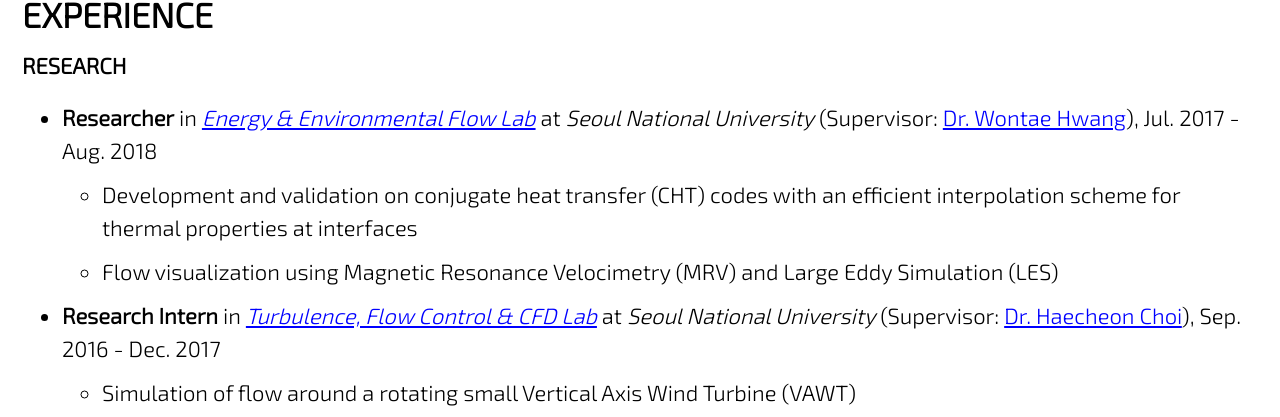
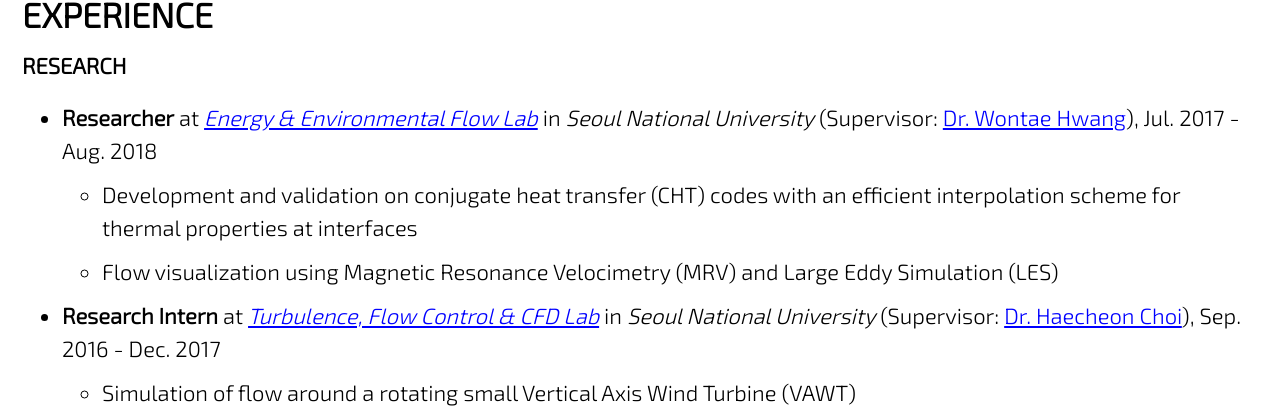
Before and after one commit to jun9303/jun9303.github.io, a Jekyll site: the page built from _pages/about.md, in a window 1280 px wide and 1400 px high, scrolled down 1365 px. Shown: the part 156-573 px from the top of the window. Built offline with Jekyll 4.4.1, drawn with Linux system fonts in a browser that asks for light colours; cached includes are drawn as plain includes; nearby versions of some CDN libraries; some of the changed text lies outside the part shown.

Commit message:
Signed-off-by: Joon <jun9303@gmail.com>

```diff
--- a/_pages/about.md
+++ b/_pages/about.md
@@ -57,11 +57,11 @@ feature_row:
 
 ### RESEARCH
 
-- **Researcher** in *[Energy & Environmental Flow Lab](http://eeflow.snu.ac.kr)* at *Seoul National University* (Supervisor: [Dr. Wontae Hwang](http://me.snu.ac.kr/node/141)), Jul. 2017 - Aug. 2018
+- **Researcher** at *[Energy & Environmental Flow Lab](http://eeflow.snu.ac.kr)* in *Seoul National University* (Supervisor: [Dr. Wontae Hwang](http://me.snu.ac.kr/node/141)), Jul. 2017 - Aug. 2018
   + Development and validation on conjugate heat transfer (CHT) codes with an efficient interpolation scheme for thermal properties at interfaces
   + Flow visualization using Magnetic Resonance Velocimetry (MRV) and Large Eddy Simulation (LES)
 
-- **Research Intern** in *[Turbulence, Flow Control & CFD Lab](http://tfc.snu.ac.kr)* at *Seoul National University* (Supervisor: [Dr. Haecheon Choi](http://me.snu.ac.kr/node/116)), Sep. 2016 - Dec. 2017
+- **Research Intern** at *[Turbulence, Flow Control & CFD Lab](http://tfc.snu.ac.kr)* in *Seoul National University* (Supervisor: [Dr. Haecheon Choi](http://me.snu.ac.kr/node/116)), Sep. 2016 - Dec. 2017
   + Simulation of flow around a rotating small Vertical Axis Wind Turbine (VAWT)
   + Numerical study for Computational Fluid Dynamics (CFD) based on an Immersed Boundary (IB) method as a part of the undergraduate thesis program
 
```
Also changed, not shown: other parts of _pages/about.md (+1 -1 lines).
